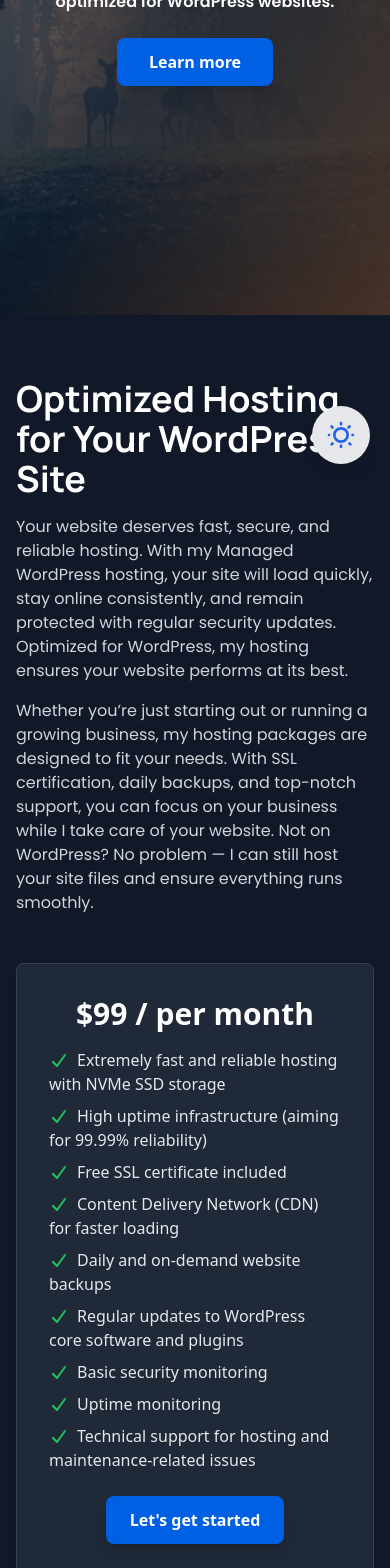
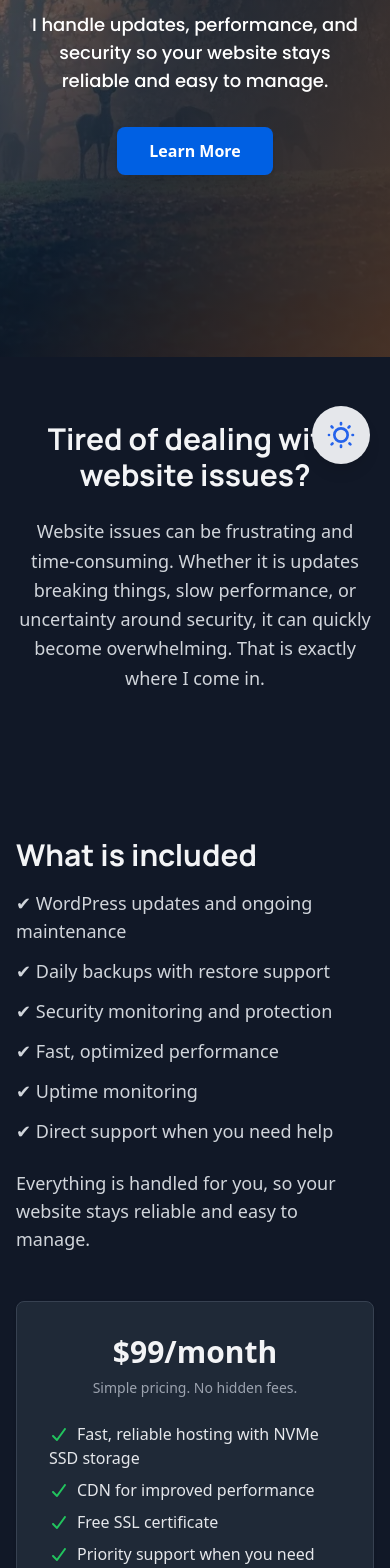
Before and after one commit to kevinjamiesondev/personal-website, a React (Vite) app: page /hosting in a window 390 px wide. Shown: the part 360-1928 px from the top of the page. Built offline with nearby package versions, Linux system fonts and the light colour scheme.

Commit message:
updates: revamp hosting page, seo for hosting and contact, styling adjustments for consistency

```diff
--- a/src/components/Contact.jsx
+++ b/src/components/Contact.jsx
@@ -80,16 +80,16 @@ export default function Contact() {
       </form>
 
       {/* Direct email */}
-      <p className="text-center mt-6 text-lg font-body">
+      <p className="text-center mt-6 text-md font-body">
         Prefer email? Reach me directly at{" "}
         <a
           href="mailto:kevinjamiesondev@gmail.com"
-          className="text-gray-300 underline"
+          className="text-gray-700 dark:text-gray-300 underline hover:text-[#0060e3] transition"
         >
           kevinjamiesondev@gmail.com
         </a>
         .
       </p>
     </section>
-  );
+  )
 }
--- a/src/components/ContactPageForm.jsx
+++ b/src/components/ContactPageForm.jsx
@@ -71,11 +71,11 @@ export default function ContactPageForm() {
       </form>
 
       {/* Direct email */}
-      <p className="text-center mt-6 text-lg font-body">
+      <p className="text-center mt-6 text-md font-body">
         Prefer email? Reach me directly at{" "}
         <a
           href="mailto:kevinjamiesondev@gmail.com"
-          className="text-gray-300 underline"
+          className="text-gray-700 dark:text-gray-300 underline hover:text-[#0060e3] transition"
         >
           kevinjamiesondev@gmail.com
         </a>
--- a/src/components/WorkContact.jsx
+++ b/src/components/WorkContact.jsx
@@ -79,16 +79,16 @@ export default function WorkContact() {
       </form>
 
       {/* Direct email */}
-      <p className="text-center mt-6 text-lg font-body">
+      <p className="text-center mt-6 text-md font-body">
         Prefer email? Reach me directly at{" "}
         <a
           href="mailto:kevinjamiesondev@gmail.com"
-          className="text-gray-300 underline"
+          className="text-gray-700 dark:text-gray-300 underline hover:text-[#0060e3] transition"
         >
           kevinjamiesondev@gmail.com
         </a>
         .
       </p>
     </section>
-  );
+  )
 }
--- a/src/pages/BusinessHosting.jsx
+++ b/src/pages/BusinessHosting.jsx
@@ -10,16 +10,36 @@ export default function BusinessHosting() {
   return (
     <>
       <Helmet>
-        <title>Managed WordPress Hosting | Kevin Jamieson</title>
+        <title>
+          WordPress Maintenance & Hosting Services | Northwest Arkansas | Kevin
+          Jamieson
+        </title>
+
         <meta
           name="description"
-          content="Fast, secure, and fully managed WordPress hosting tailored for businesses in Northwest Arkansas and beyond. Reliable performance with personal support you can trust."
+          content="WordPress maintenance and hosting services for small businesses in Northwest Arkansas and beyond. Updates, security, backups, and support to keep your website running smoothly."
+        />
+
+        <meta
+          name="keywords"
+          content="WordPress maintenance services, WordPress hosting services, website maintenance, small business website support, Northwest Arkansas web development"
+        />
+
+        <link rel="canonical" href="https://kevinjamiesondev.com/hosting" />
+
+        <meta
+          property="og:title"
+          content="WordPress Maintenance & Hosting Services | Kevin Jamieson"
         />
         <meta
-          name="keywords"
-          content="Managed WordPress hosting, secure WordPress hosting, web hosting services, Northwest Arkansas"
+          property="og:description"
+          content="WordPress maintenance and hosting services to keep your website fast, secure, and up to date."
         />
-        <link rel="canonical" href="https://kevinjamiesondev.com/hosting" />
+        <meta property="og:type" content="website" />
+        <meta
+          property="og:url"
+          content="https://kevinjamiesondev.com/hosting"
+        />
       </Helmet>
 
       <Header />
@@ -27,7 +47,7 @@ export default function BusinessHosting() {
       {/* Hosting Hero */}
       <section
         className="relative w-full
-             h-[80svh] sm:h-[70vh] md:h-[60vh] lg:h-[75vh]
+             h-[85svh] sm:h-[80vh] md:h-[75vh] lg:h-[80vh]
              bg-gray-100 dark:bg-gray-900
              bg-cover bg-center
              md:bg-fixed bg-scroll
@@ -37,141 +57,154 @@ export default function BusinessHosting() {
           backgroundImage: "url('/images/hosting_hero-bg.webp')",
         }}
       >
-        {/* Gradient Overlay */}
         <div className="absolute inset-0 bg-gradient-to-br from-gray-100/40 via-gray-100/80 to-[#4E3629]/90 dark:from-gray-900/40 dark:via-gray-900/80 dark:to-[#4E3629]/90"></div>
 
-        {/* Content */}
-        <div className="relative z-10 flex flex-col items-center justify-center h-full text-center px-6 md:px-12">
-          <h1 className="relative z-10 mb-6 md:mb-4 text-3xl md:text-6xl font-heading font-bold text-gray-900 dark:text-white">
-            Managed WordPress Hosting
+        <div className="relative z-10 flex flex-col items-center justify-center h-full text-center px-6 md:px-12 max-w-5xl mx-auto">
+          <h1 className="relative z-10 mb-6 md:mb-6 text-3xl md:text-6xl font-heading font-bold text-gray-900 dark:text-white leading-snug md:leading-tight max-w-4xl">
+            Managed WordPress Hosting <br />& Maintenance Services
           </h1>
 
-          <p className="text-base md:text-md lg:text-lg font-body font-semibold mb-6 max-w-2xl text-gray-800 dark:text-white">
-            Fast, secure, and reliable hosting optimized for WordPress websites.
+          <p className="text-lg font-body font-medium mb-8 max-w-xl text-gray-800 dark:text-white">
+            I handle updates, performance, and security so your website stays
+            reliable and easy to manage.
           </p>
 
           <a
             href="#learn-more"
-            className="bg-[#0060e3] text-white font-semibold px-8 py-3 rounded-lg shadow-lg hover:bg-blue-800 transition transform duration-200"
+            className="bg-[#0060e3] text-white font-semibold px-8 py-3 rounded-lg shadow-lg hover:bg-blue-800 transition duration-200"
           >
-            Learn more
+            Learn More
           </a>
+        </div>
+      </section>
+
+      {/* Problem / Solution Section */}
+      <section className="py-16 bg-gray-100 dark:bg-gray-900 text-gray-900 dark:text-gray-100">
+        <div className="max-w-3xl mx-auto px-4 text-center">
+          <h2 className="text-3xl md:text-4xl font-bold font-heading mb-6">
+            Tired of dealing with website issues?
+          </h2>
+          <p className="text-lg text-gray-700 dark:text-gray-300 leading-relaxed">
+            Website issues can be frustrating and time-consuming. Whether it is
+            updates breaking things, slow performance, or uncertainty around
+            security, it can quickly become overwhelming. That is exactly where
+            I come in.
+          </p>
         </div>
       </section>
 
       {/* Hosting Overview Section */}
       <section
         id="learn-more"
-        className="py-16 bg-gray-100 dark:bg-gray-900 text-gray-900 dark:text-gray-100 scroll-mt-20"
+        className="py-20 bg-gray-100 dark:bg-gray-900 text-gray-900 dark:text-gray-100 scroll-mt-20"
       >
         <div className="max-w-7xl mx-auto px-4">
           <div className="grid md:grid-cols-2 gap-12 items-center">
-            {/* Left Column - Description */}
             <div>
-              <h2 className="text-4xl font-bold font-heading mb-4 text-gray-900 dark:text-white">
-                Optimized Hosting for Your WordPress Site
+              <h2 className="text-3xl md:text-4xl font-bold font-heading mb-4">
+                What is included
               </h2>
-              <p className="font-body mb-4 text-gray-800 dark:text-gray-300">
-                Your website deserves fast, secure, and reliable hosting. With
-                my Managed WordPress hosting, your site will load quickly, stay
-                online consistently, and remain protected with regular security
-                updates. Optimized for WordPress, my hosting ensures your
-                website performs at its best.
-              </p>
 
-              <p className="font-body text-gray-800 dark:text-gray-300">
-                Whether you’re just starting out or running a growing business,
-                my hosting packages are designed to fit your needs. With SSL
-                certification, daily backups, and top-notch support, you can
-                focus on your business while I take care of your website. Not on
-                WordPress? No problem — I can still host your site files and
-                ensure everything runs smoothly.
+              <ul className="space-y-3 text-lg text-gray-800 dark:text-gray-300">
+                <li>✔ WordPress updates and ongoing maintenance</li>
+                <li>✔ Daily backups with restore support</li>
+                <li>✔ Security monitoring and protection</li>
+                <li>✔ Fast, optimized performance</li>
+                <li>✔ Uptime monitoring</li>
+                <li>✔ Direct support when you need help</li>
+              </ul>
+
+              <p className="mt-6 text-lg text-gray-700 dark:text-gray-300">
+                Everything is handled for you, so your website stays reliable
+                and easy to manage.
               </p>
             </div>
 
-            {/* Right Column - Features + Price */}
             <div className="bg-white dark:bg-gray-800 p-8 rounded-lg shadow text-center border border-gray-200 dark:border-gray-700">
-              <h3 className="text-3xl font-semibold mb-4 text-gray-900 dark:text-white">
-                $99 / per month
-              </h3>
+              <h3 className="text-3xl font-semibold mb-2">$99/month</h3>
+
+              <p className="text-sm text-gray-600 dark:text-gray-400 mb-6">
+                Simple pricing. No hidden fees.
+              </p>
+
               <ul className="text-left mb-6 space-y-2 text-gray-800 dark:text-gray-200">
                 <li>
                   <FontAwesomeIcon
                     icon={faCheck}
                     className="text-green-500 mr-2"
                   />
-                  Extremely fast and reliable hosting with NVMe SSD storage
+                  Fast, reliable hosting with NVMe SSD storage
                 </li>
                 <li>
                   <FontAwesomeIcon
                     icon={faCheck}
                     className="text-green-500 mr-2"
                   />
-                  High uptime infrastructure (aiming for 99.99% reliability)
+                  CDN for improved performance
                 </li>
                 <li>
                   <FontAwesomeIcon
                     icon={faCheck}
                     className="text-green-500 mr-2"
                   />
-                  Free SSL certificate included
+                  Free SSL certificate
                 </li>
                 <li>
                   <FontAwesomeIcon
                     icon={faCheck}
                     className="text-green-500 mr-2"
                   />
-                  Content Delivery Network (CDN) for faster loading
-                </li>
-                <li>
-                  <FontAwesomeIcon
-                    icon={faCheck}
-                    className="text-green-500 mr-2"
-                  />
-                  Daily and on-demand website backups
-                </li>
-                <li>
-                  <FontAwesomeIcon
-                    icon={faCheck}
-                    className="text-green-500 mr-2"
-                  />
-                  Regular updates to WordPress core software and plugins
-                </li>
-                <li>
-                  <FontAwesomeIcon
-                    icon={faCheck}
-                    className="text-green-500 mr-2"
-                  />
-                  Basic security monitoring
-                </li>
-                <li>
-                  <FontAwesomeIcon
-                    icon={faCheck}
-                    className="text-green-500 mr-2"
-                  />
-                  Uptime monitoring
-                </li>
-                <li>
-                  <FontAwesomeIcon
-                    icon={faCheck}
-                    className="text-green-500 mr-2"
-                  />
-                  Technical support for hosting and maintenance-related issues
+                  Priority support when you need help
                 </li>
               </ul>
 
               <a
                 href="#contact"
-                className="inline-block bg-[#0060e3] text-white font-semibold px-6 py-3 rounded-lg shadow-lg hover:bg-blue-800 transition transform duration-200"
+                className="inline-block bg-[#0060e3] text-white font-semibold px-6 py-3 rounded-lg shadow-lg hover:bg-blue-800 transition duration-200"
               >
-                Let's get started
+                Get Started
               </a>
             </div>
           </div>
         </div>
       </section>
 
-      <section className="bg-gray-100 dark:bg-gray-900 text-gray-900 dark:text-gray-100">
+      <section className="py-20 bg-gray-200 dark:bg-gray-800 border-t border-b border-gray-300 dark:border-gray-700 border-gray-300 dark:border-gray-700 text-gray-900 dark:text-gray-100">
+        {" "}
+        <div className="max-w-4xl mx-auto px-4 text-center">
+          <h2 className="text-3xl md:text-4xl font-heading font-bold mb-6">
+            Why work with me?
+          </h2>
+
+          <p className="text-lg text-gray-700 dark:text-gray-300 mb-4 leading-relaxed">
+            I have been building and managing websites for years and currently
+            support multiple client sites. When you work with me, you get
+            someone who understands how websites actually function and keeps
+            everything running smoothly behind the scenes.
+          </p>
+
+          <p className="text-lg text-gray-700 dark:text-gray-300 mb-4 leading-relaxed">
+            I work with businesses across Northwest Arkansas, including Rogers,
+            Bentonville, Fayetteville, and Springdale, to keep their websites
+            fast, secure, and up to date.
+          </p>
+
+          <p className="text-lg text-gray-700 dark:text-gray-300 leading-relaxed">
+            Whether you need WordPress hosting, ongoing maintenance, or help
+            improving your website, I provide straightforward support so you can
+            focus on running your business.
+          </p>
+
+          <p className="mt-8 text-sm text-gray-600 dark:text-gray-400">
+            Serving clients in Northwest Arkansas and across the U.S.
+          </p>
+        </div>
+      </section>
+
+      <section
+        id="contact"
+        className="bg-gray-100 dark:bg-gray-900 text-gray-900 dark:text-gray-100"
+      >
         <HostingContact />
       </section>
 
--- a/src/pages/ContactMe.jsx
+++ b/src/pages/ContactMe.jsx
@@ -7,16 +7,36 @@ export default function ContactMe() {
   return (
     <>
       <Helmet>
-        <title>Contact | Kevin Jamieson</title>
+        <title>
+          Contact Web Developer | WordPress & Website Services | Kevin Jamieson
+        </title>
+
         <meta
           name="description"
-          content="Get in touch with Kevin Jamieson for web development, design, and digital solutions. Reach out with questions, project inquiries, or collaboration opportunities."
+          content="Contact Kevin Jamieson for website design, WordPress hosting, maintenance, and updates. Helping businesses in Northwest Arkansas and across the U.S."
+        />
+
+        <meta
+          name="keywords"
+          content="contact web developer, WordPress maintenance, website design services, web developer Northwest Arkansas, website support"
+        />
+
+        <link rel="canonical" href="https://kevinjamiesondev.com/contact" />
+
+        {/* Open Graph */}
+        <meta
+          property="og:title"
+          content="Contact Kevin Jamieson | Web Developer & WordPress Services"
         />
         <meta
-          name="keywords"
-          content="Contact Kevin Jamieson, web developer contact, portfolio contact, web design inquiries, Northwest Arkansas"
+          property="og:description"
+          content="Get in touch for website design, hosting, maintenance, and support."
         />
-        <link rel="canonical" href="https://kevinjamiesondev.com/contact" />
+        <meta property="og:type" content="website" />
+        <meta
+          property="og:url"
+          content="https://kevinjamiesondev.com/contact"
+        />
       </Helmet>
 
       <Header />
@@ -24,7 +44,7 @@ export default function ContactMe() {
       {/* Contact Hero */}
       <section
         className="relative w-full
-             h-[80svh] sm:h-[70vh] md:h-[60vh] lg:h-[75vh]
+             h-[85svh] sm:h-[80vh] md:h-[75vh] lg:h-[80vh]
              bg-gray-100 dark:bg-gray-900
              bg-cover bg-center
              md:bg-fixed bg-scroll
@@ -34,39 +54,75 @@ export default function ContactMe() {
           backgroundImage: "url('/images/contact_hero-bg.webp')",
         }}
       >
-        {/* Gradient Overlay */}
         <div className="absolute inset-0 bg-gradient-to-br from-gray-100/40 via-gray-100/80 to-[#4E3629]/90 dark:from-gray-900/40 dark:via-gray-900/80 dark:to-[#4E3629]/90"></div>
 
-        {/* Content */}
-        <div className="relative z-10 flex flex-col items-center justify-center h-full text-center px-6 md:px-12">
-          <h1 className="relative z-10 mb-6 md:mb-4 text-3xl md:text-6xl font-heading font-bold text-gray-900 dark:text-white">
-            Get in Touch
+        <div className="relative z-10 flex flex-col items-center justify-center h-full text-center px-6 md:px-12 max-w-5xl mx-auto">
+          <h1 className="relative z-10 mb-6 md:mb-6 text-3xl md:text-6xl font-heading font-bold text-gray-900 dark:text-white leading-snug md:leading-tight max-w-4xl">
+            Need help with your website? <br className="hidden md:block" />
+            I’ve got you covered.
           </h1>
 
-          <p className="text-base md:text-md lg:text-lg font-body font-semibold mb-6 max-w-2xl text-gray-800 dark:text-white">
-            Let’s start a conversation about your next project.
+          <p className="text-lg font-body font-medium mb-8 max-w-3xl text-gray-800 dark:text-white">
+            From design and development to updates, accessibility improvements,
+            and ongoing support, I handle it all so your website works the way
+            it should.
           </p>
 
           <a
             href="#contact"
-            className="bg-[#0060e3] text-white font-semibold px-8 py-3 rounded-lg shadow-lg hover:bg-blue-800 transition transform duration-200"
+            className="bg-[#0060e3] text-white font-semibold px-8 py-3 rounded-lg hover:bg-blue-800 transition duration-200"
           >
-            Send message
+            Get Started
           </a>
         </div>
       </section>
 
       {/* Main Content Section */}
-      <section className="bg-gray-100 dark:bg-gray-900 text-gray-900 dark:text-gray-100 py-12 px-6 md:px-12">
-        <div className="max-w-6xl mx-auto text-center mb-6">
-          <p className="text-base md:text-lg font-body text-gray-800 dark:text-white">
-            Have a question or project in mind? Whether you want to improve your
-            website, start something new, or just get more information about my
-            services, send me a message and I’ll get back to you promptly.
-          </p>
+      <section className="bg-gray-100 dark:bg-gray-900 text-gray-900 dark:text-gray-100 py-20 px-6 md:px-12">
+        <div className="max-w-6xl mx-auto grid md:grid-cols-2 gap-12 items-center">
+          {/* LEFT SIDE */}
+          <div className="flex flex-col justify-center max-w-md">
+            <h2 className="text-3xl md:text-4xl font-heading font-bold mb-4">
+              Let’s work together
+            </h2>
+
+            <p className="text-lg text-gray-700 dark:text-gray-300 leading-relaxed mb-6">
+              If you are dealing with website issues, need ongoing support, or
+              are planning a new project, I would be happy to help.
+            </p>
+
+            <ul className="space-y-3 text-gray-700 dark:text-gray-300 mb-8">
+              <li className="flex items-start gap-3">
+                <span className="text-green-500 mt-1">✔</span>
+                <span>Website design and development</span>
+              </li>
+
+              <li className="flex items-start gap-3">
+                <span className="text-green-500 mt-1">✔</span>
+                <span>Website updates and fixes</span>
+              </li>
+
+              <li className="flex items-start gap-3">
+                <span className="text-green-500 mt-1">✔</span>
+                <span>Accessibility improvements (ADA)</span>
+              </li>
+
+              <li className="flex items-start gap-3">
+                <span className="text-green-500 mt-1">✔</span>
+                <span>Hosting and ongoing maintenance</span>
+              </li>
+            </ul>
+
+            <p className="text-sm text-gray-500 dark:text-gray-400">
+              I typically respond within 24 hours.
+            </p>
+          </div>
+
+          {/* RIGHT SIDE (FORM) */}
+          <div className="p-1 md:p-8 rounded-xl border border-white/10 bg-transparent backdrop-blur-sm">
+            <ContactPageForm />
+          </div>
         </div>
-
-        <ContactPageForm />
       </section>
 
       <section className="bg-gray-900 dark:bg-gray-100 text-white dark:text-gray-900">
--- a/src/pages/DealerOn.jsx
+++ b/src/pages/DealerOn.jsx
@@ -98,9 +98,9 @@ export default function DealerOnWork() {
         {/* Content */}
         <div className="relative z-10 flex flex-col items-center justify-center h-full text-center px-6 md:px-12">
           <h1 className="text-3xl md:text-5xl font-heading font-bold mb-4 text-gray-900 dark:text-white">
-            Frontend Web Development at DealerOn
+            Frontend Development at DealerOn
           </h1>
-          <p className="text-base md:text-lg font-body font-semibold mb-6 max-w-6xl text-gray-800 dark:text-gray-200">
+          <p className="text-lg font-body font-medium mb-8 max-w-6xl text-gray-800 dark:text-white">
             Building responsive, accessible, and brand-compliant websites for
             automotive dealerships across the U.S. Focused on homepage builds,
             content migrations, and creating fast, user-friendly experiences
```
Also changed, not shown: src/components/HostingContact.jsx (+21 -35 lines), src/pages/WebDesign.jsx (+66 -25 lines).
